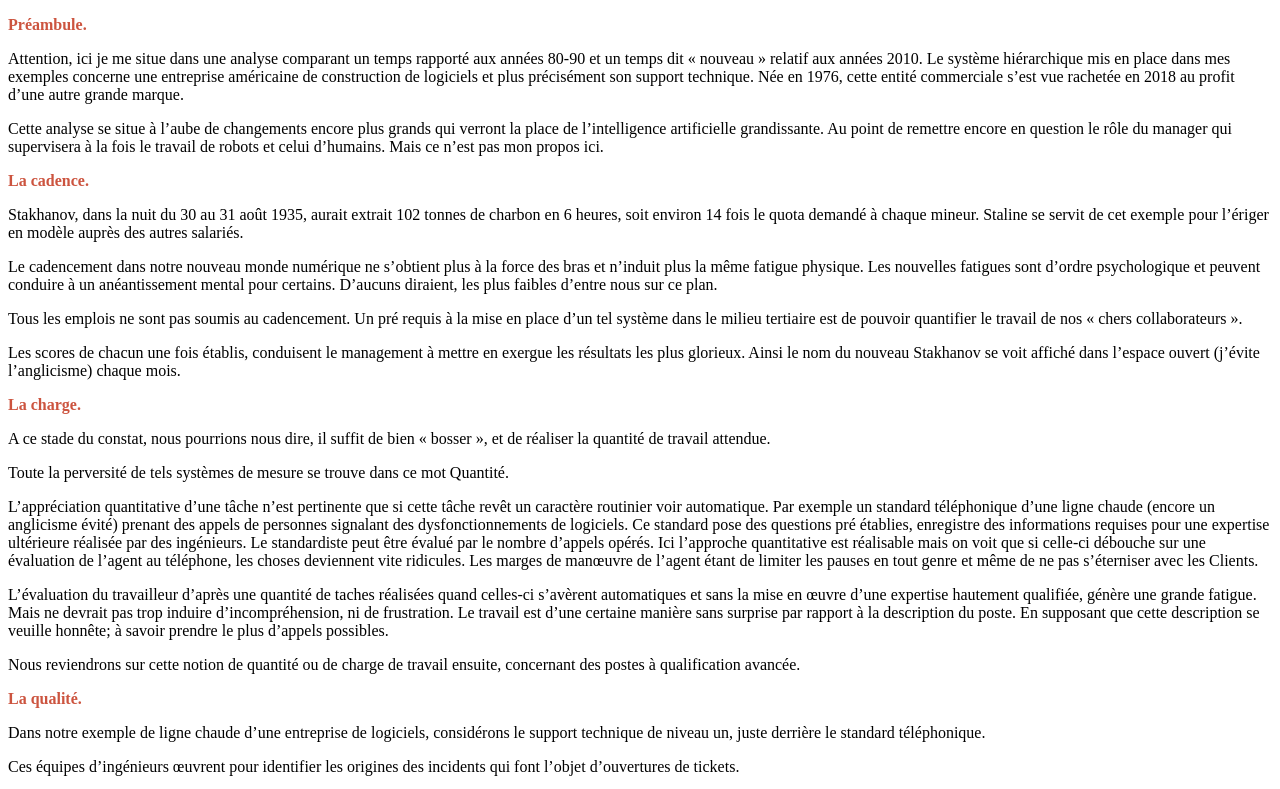
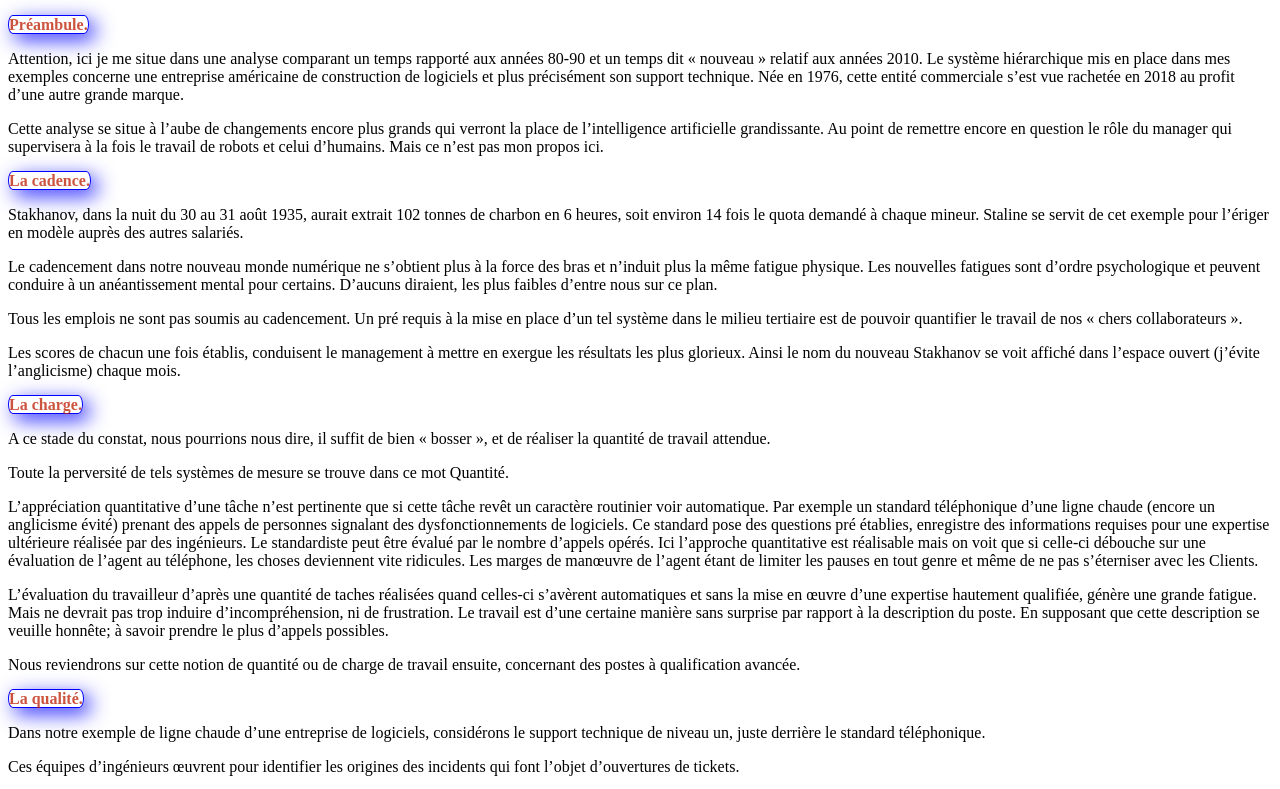
Before and after one commit to pguihard/doc, a plain HTML site: page index.html in a window 1280 px wide. Shown: the top 789 px of the page. Drawn offline with Linux system fonts and the light colour scheme.

Commit message:
modified:   css/style.css

```diff
--- a/css/style.css
+++ b/css/style.css
@@ -1,6 +1,9 @@
 p strong
 {
     color: rgba(189, 34, 7, 0.774); /* blue color for the strong list items */
+    border: 1px blue solid;
+    border-radius: 5px / 10px;
+    box-shadow: 6px 6px 20px rgba(22, 22, 255, 0.89);
 }
 em
 {
```
